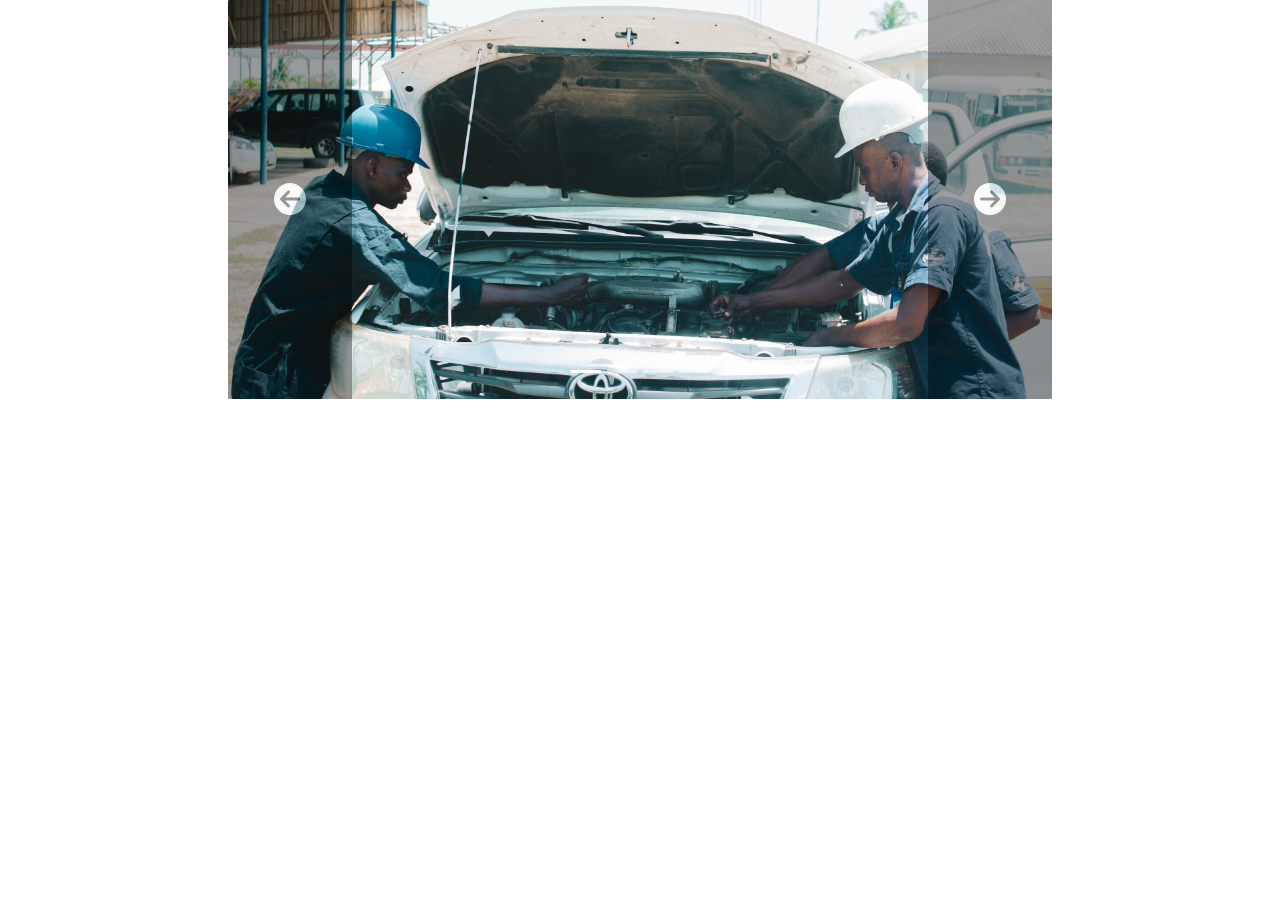
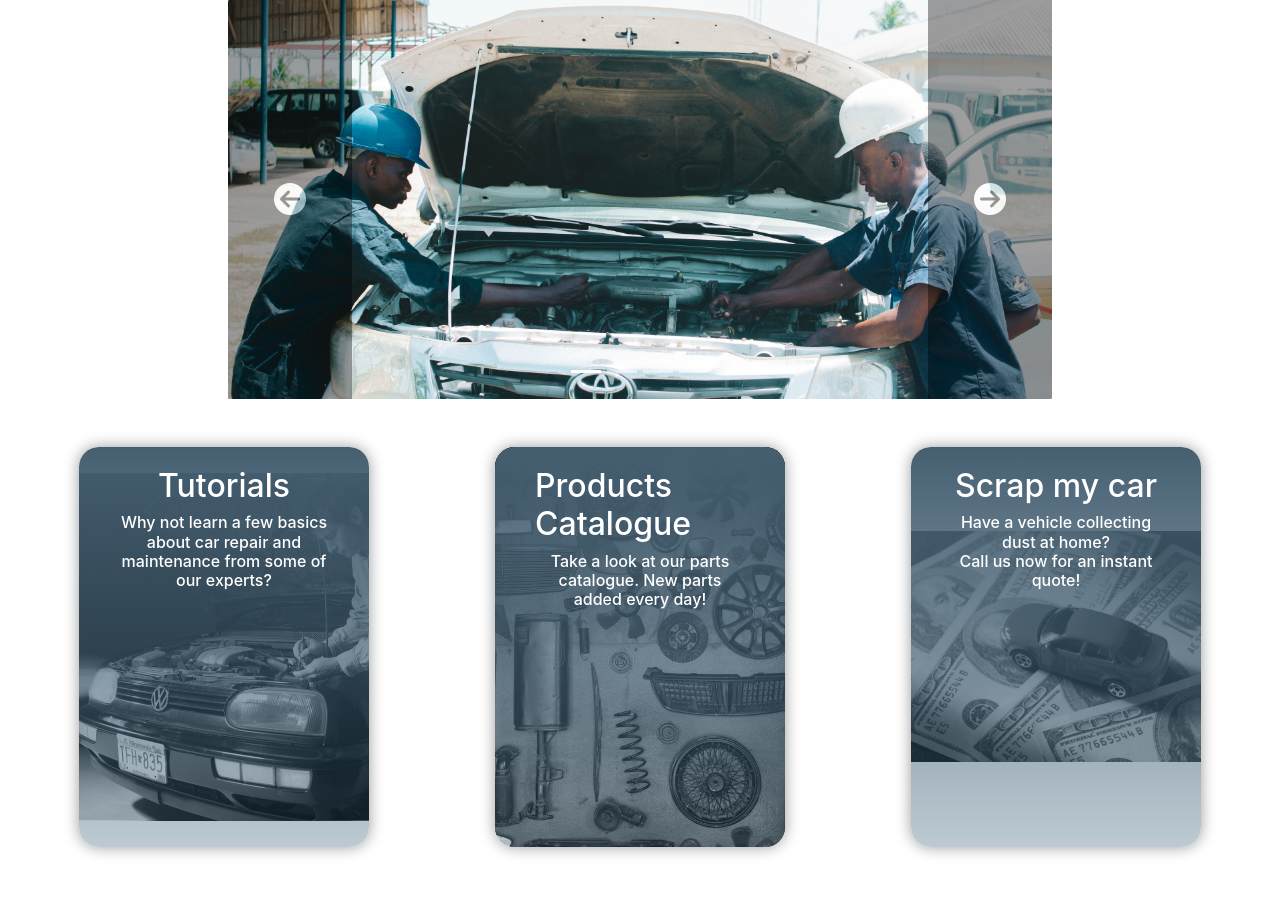
Before and after one commit to ConorG180/mgc-dismantlers, a Django app: page / in a window 1280 px wide. Shown: the part 176-1095 px from the top of the page. Before the commit the page ends 575 px from the top, so only its background shows below. Run offline with Django 3.2, Linux system fonts and the light colour scheme; data comes from the database, SQL or seed files in the repository; parts of the project's set-up code (start-up, migrations or seed data) failed here and were passed over; some libraries are stand-ins or nearby versions; some web fonts are replaced.

Commit message:
Create link cards for homepage

```diff
--- a/home/templates/home/index.html
+++ b/home/templates/home/index.html
@@ -40,5 +40,39 @@
 <!-- End of Carousel -->
     </div>
   </div>
+
+  <div class="row mb-5 mt-5 d-flex justify-content-center">
+    <!-- <div class="col-12 col-lg-4"> -->
+      <!-- Cards -->
+      <!--      Cards -->
+ <div class="col-sm-12 col-md-6 col-lg-3 mb-4 mx-5"><a href="#"><div class="card text-white click-col" id="products-catalogue-card" style="background-image:url('static/static-images/car-repair-card-image.jpg');"> alt="Goverment Lorem Ipsum Sit Amet Consectetur dipisi?">
+ <div class="card-img-overlay d-flex flex-column">
+  <div class="card-body pt-0 d-flex flex-column align-items-center">
+    <h2 class="card-title mt-0 mb-2 text-white">Tutorials</h2>
+    <small class="card-meta mb-2 text-center h6">Why not learn a few basics about car repair and maintenance from some of our experts?</small>
+   </div>
+ </div>
+</div></div></a>
+
+<div class="col-sm-12 col-md-6 col-lg-3 mb-4 mx-5"><a href="#"><div class="card text-white click-col" id="products-catalogue-card" style="background-image:url('static/static-images/product-catalogue-card-image.jpg');"> alt="Goverment Lorem Ipsum Sit Amet Consectetur dipisi?">
+ <div class="card-img-overlay d-flex flex-column">
+  <div class="card-body pt-0 d-flex flex-column align-items-center">
+    <h2 class="card-title mt-0 mb-2 text-white">Products Catalogue</h2>
+    <small class="card-meta mb-2 text-center h6">Take a look at our parts catalogue. New parts added every day!</small>
+   </div>
+ </div>
+</div></div></a>
+
+<div class="col-sm-12 col-md-6 col-lg-3 mb-4 mx-5"><a href="#"><div class="card text-white click-col" id="products-catalogue-card" style="background-image:url('static/static-images/scrap-car-card-image.jpg');"> alt="Goverment Lorem Ipsum Sit Amet Consectetur dipisi?">
+ <div class="card-img-overlay d-flex flex-column">
+  <div class="card-body pt-0 d-flex flex-column align-items-center">
+    <h2 class="card-title mt-0 mb-2 text-white">Scrap my car</h2>
+    <small class="card-meta mb-2 text-center h6">Have a vehicle collecting dust at home? <br> Call us now for an instant quote!</small>
+   </div>
+ </div>
+</div></div></a>
+  </div>
+
+  <!-- End of container div -->
 </div>
 {% endblock content %}
--- a/static/css/base.css
+++ b/static/css/base.css
@@ -76,3 +76,88 @@
 color: #fff;
 opacity: 1;
 }
+
+/* Homepage Cards */
+#card-row{
+    margin-top: 100px;
+}
+  .card {
+    border: none;
+    overflow: hidden;
+    border-radius: 20px;
+    min-height: 400px;
+    box-shadow: 0 0 15px 0 rgba(0,0,0,0.4);
+    /* images in cards */
+    transition: all 500ms cubic-bezier(0.17,1,0.18,1);
+    background-size: 120%;
+    background-repeat: no-repeat;
+    background-position: center center;
+    cursor: pointer;
+    /* aspect-ratio: 1/1; */
+  }
+  #-scrap-car-card{
+    background-color: red;
+
+  }
+  #tutorial-card{
+    background-color: red!important;
+
+  }
+  #peoduct-catalogue-card{
+    color: red!important;
+  }
+  .card-img-overlay {
+    transition: all 500ms cubic-bezier(0.17,1,0.18,1);
+    background: linear-gradient(0deg,rgba(35,79,109,0.30) 0%,#455f71 100%);
+  }
+  .card:before {
+    /* Greyscale effect on cards */
+    content: '';
+    position: absolute;
+    top: 0;
+    right: 0;
+    bottom: 0;
+    left: 0;
+    background: inherit;
+    -webkit-filter: grayscale(1);
+    -moz-filter: grayscale(100%);
+    -ms-filter: grayscale(100%);
+    -o-filter: grayscale(100%);
+    filter: grayscale(100%);
+  }
+  /* Card effect on hover, shadow etc. */
+  .card:hover {
+    transform: scale(0.95); /* Shrink on hover */
+    box-shadow: 0 0 5px -2px rgba(0,0,0,0.3);
+    background-size: 140%; /* zoom in on hover */
+    transition: all 500ms cubic-bezier(0.17,1,0.18,1);
+  }
+  /* Card image/image-overlay effect on card hover */
+  .card:hover > .card-img-overlay{
+    background: linear-gradient(0deg,rgba(35,79,109,0) 0%,#455f71 100%);
+  }
+  /* Gray out effect on cards */
+  .card:hover:before{
+    -webkit-filter: grayscale(0);
+    -moz-filter: grayscale(0%);
+    -ms-filter: grayscale(0%);
+    -o-filter: grayscale(0%);
+    filter: grayscale(0%);
+  }
+
+  /* .card-body { */
+    /* transition: all 500ms cubic-bezier(0.19,1,0.22,1); */
+  /* } */
+
+
+  /* Media queries for cards on homepage */
+  @media (max-width: 768px) {
+    .card {
+      min-height: 350px;
+    }
+  }
+  @media (max-width: 420px) {
+    .card {
+      min-height: 300px;
+    }
+  }
```
Also changed, not shown: static/static-images/car-repair-card-image.jpg (added), static/static-images/product-catalogue-card-image.jpg (added), static/static-images/scrap-car-card-image.jpg (added).
